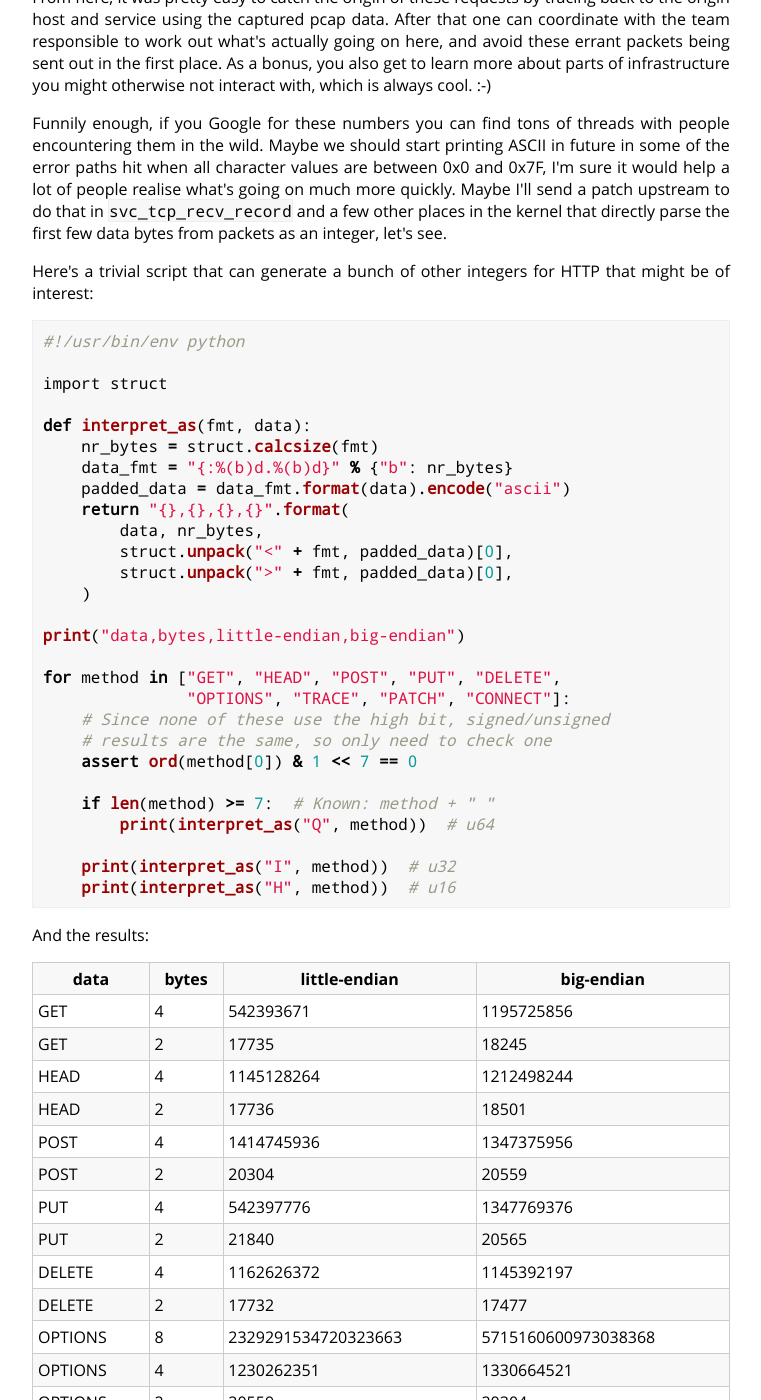
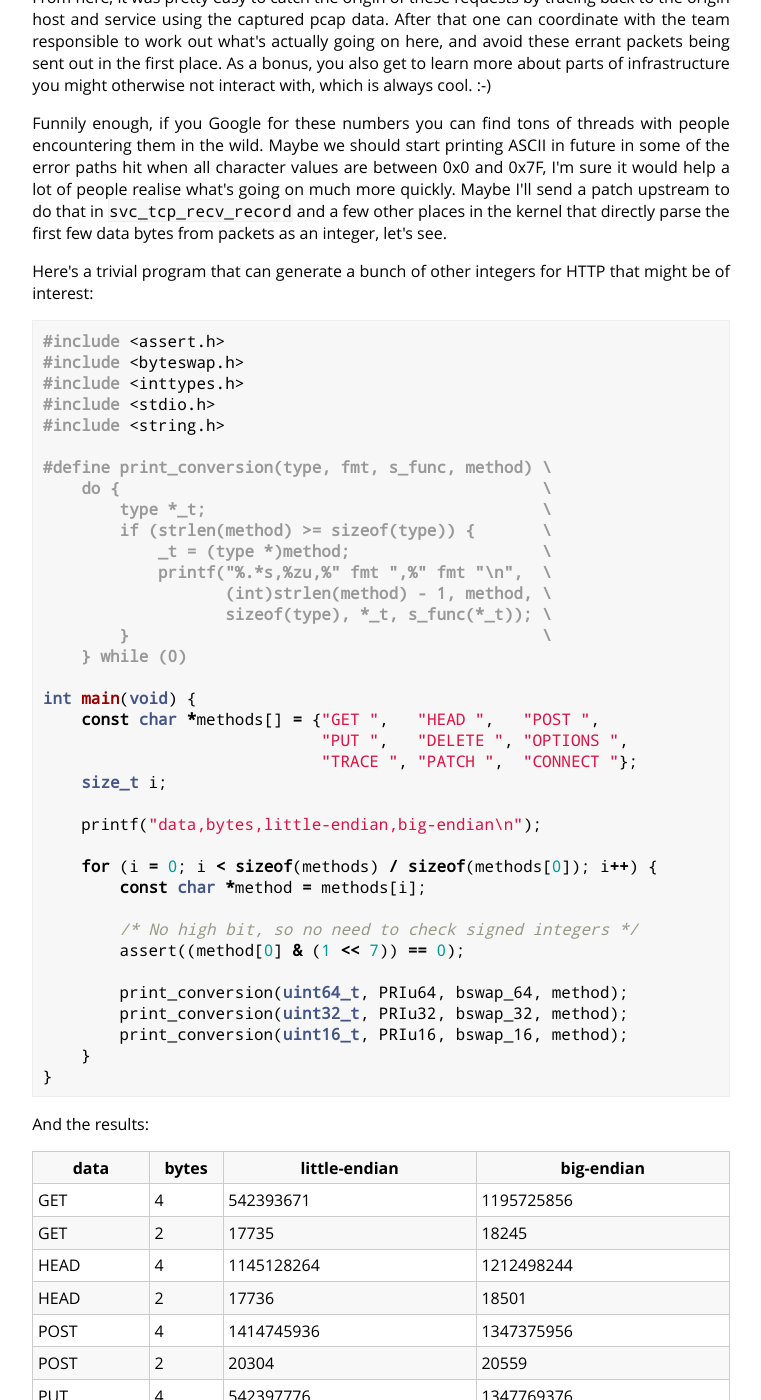
Before and after one commit to cdown/chrisdown.name, a Jekyll site: the page built from _posts/2020-01-13-1195725856-and-friends-the-origins-of-mysterious-numbers.md, in a window 1280 px wide and 1400 px high, scrolled down 1788 px. Shown: the whole window, without its empty margins (259-1020 px from the left). Built offline with Jekyll 4.4.1, drawn with Linux system fonts in a browser that asks for light colours.

Commit message:
numbers post: Replace with more straightforward C version

```diff
--- a/_posts/2020-01-13-1195725856-and-friends-the-origins-of-mysterious-numbers.md
+++ b/_posts/2020-01-13-1195725856-and-friends-the-origins-of-mysterious-numbers.md
@@ -111,37 +111,46 @@ much more quickly. Maybe I'll send a patch upstream to do that in
 `svc_tcp_recv_record` and a few other places in the kernel that directly parse
 the first few data bytes from packets as an integer, let's see.
 
-Here's a trivial script that can generate a bunch of other integers for HTTP
+Here's a trivial program that can generate a bunch of other integers for HTTP
 that might be of interest:
 
-{% highlight python %}
-#!/usr/bin/env python
+{% highlight c %}
+#include <assert.h>
+#include <byteswap.h>
+#include <inttypes.h>
+#include <stdio.h>
+#include <string.h>
 
-import struct
+#define print_conversion(type, fmt, s_func, method) \
+    do {                                            \
+        type *_t;                                   \
+        if (strlen(method) >= sizeof(type)) {       \
+            _t = (type *)method;                    \
+            printf("%.*s,%zu,%" fmt ",%" fmt "\n",  \
+                   (int)strlen(method) - 1, method, \
+                   sizeof(type), *_t, s_func(*_t)); \
+        }                                           \
+    } while (0)
 
-def interpret_as(fmt, data):
-    nr_bytes = struct.calcsize(fmt)
-    data_fmt = "{:%(b)d.%(b)d}" % {"b": nr_bytes}
-    padded_data = data_fmt.format(data).encode("ascii")
-    return "{},{},{},{}".format(
-        data, nr_bytes,
-        struct.unpack("<" + fmt, padded_data)[0],
-        struct.unpack(">" + fmt, padded_data)[0],
-    )
+int main(void) {
+    const char *methods[] = {"GET ",   "HEAD ",   "POST ",
+                             "PUT ",   "DELETE ", "OPTIONS ",
+                             "TRACE ", "PATCH ",  "CONNECT "};
+    size_t i;
 
-print("data,bytes,little-endian,big-endian")
+    printf("data,bytes,little-endian,big-endian\n");
 
-for method in ["GET", "HEAD", "POST", "PUT", "DELETE",
-               "OPTIONS", "TRACE", "PATCH", "CONNECT"]:
-    # Since none of these use the high bit, signed/unsigned
-    # results are the same, so only need to check one
-    assert ord(method[0]) & 1 << 7 == 0
+    for (i = 0; i < sizeof(methods) / sizeof(methods[0]); i++) {
+        const char *method = methods[i];
 
-    if len(method) >= 7:  # Known: method + " "
-        print(interpret_as("Q", method))  # u64
+        /* No high bit, so no need to check signed integers */
+        assert((method[0] & (1 << 7)) == 0);
 
-    print(interpret_as("I", method))  # u32
-    print(interpret_as("H", method))  # u16
+        print_conversion(uint64_t, PRIu64, bswap_64, method);
+        print_conversion(uint32_t, PRIu32, bswap_32, method);
+        print_conversion(uint16_t, PRIu16, bswap_16, method);
+    }
+}
 {% endhighlight %}
 
 And the results:
```
